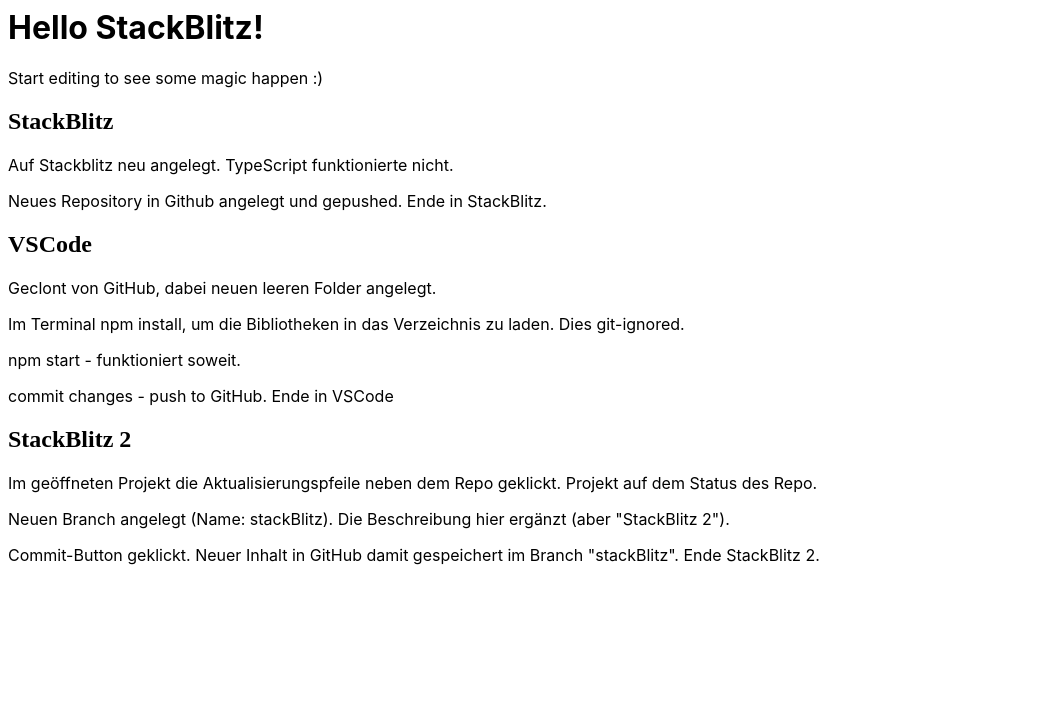
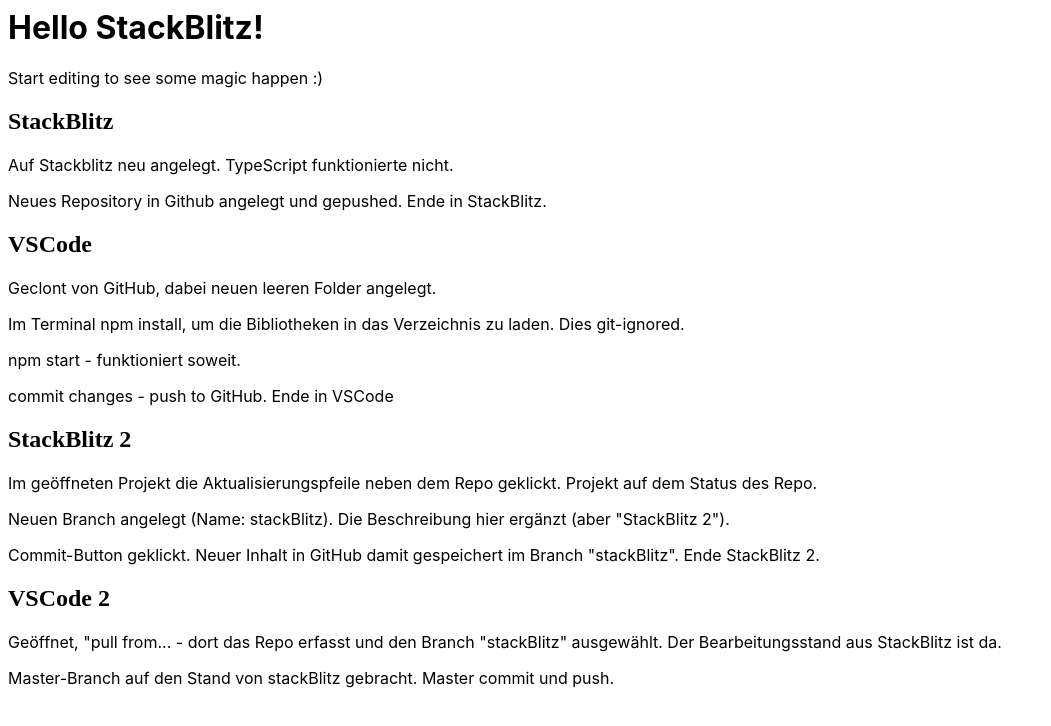
Before and after one commit to jothadete/react-js-test02, a React (Create React App) app: page / in a window 1280 px wide. Shown: the top 726 px of the page, without its empty margins (0-1051 px from the left). Built offline with nearby package versions, Linux system fonts and the light colour scheme.

Commit message:
vscode 2

```diff
--- a/src/App.js
+++ b/src/App.js
@@ -18,6 +18,9 @@
       <p>Im geöffneten Projekt die Aktualisierungspfeile neben dem Repo geklickt. Projekt auf dem Status des Repo.</p>
       <p>Neuen Branch angelegt (Name: stackBlitz). Die Beschreibung hier ergänzt (aber "StackBlitz 2").</p>
       <p>Commit-Button geklickt. Neuer Inhalt in GitHub damit gespeichert im Branch "stackBlitz". Ende StackBlitz 2.</p>
+      <h2>VSCode 2</h2>
+      <p>Geöffnet, "pull from... - dort das Repo erfasst und den Branch "stackBlitz" ausgewählt. Der Bearbeitungsstand aus StackBlitz ist da.</p>
+      <p>Master-Branch auf den Stand von stackBlitz gebracht. Master commit und push.</p>
     </div>
   );
 }
--- a/src/index.js
+++ b/src/index.js
@@ -5,6 +5,7 @@
 
 const rootElement = document.getElementById('root');
 const root = createRoot(rootElement);
+const test = 0;
 
 root.render(
   <StrictMode>
```
Also changed, not shown: package.json (+12 -0 lines), 2 other files (tests, documents, lock files or other folders).
